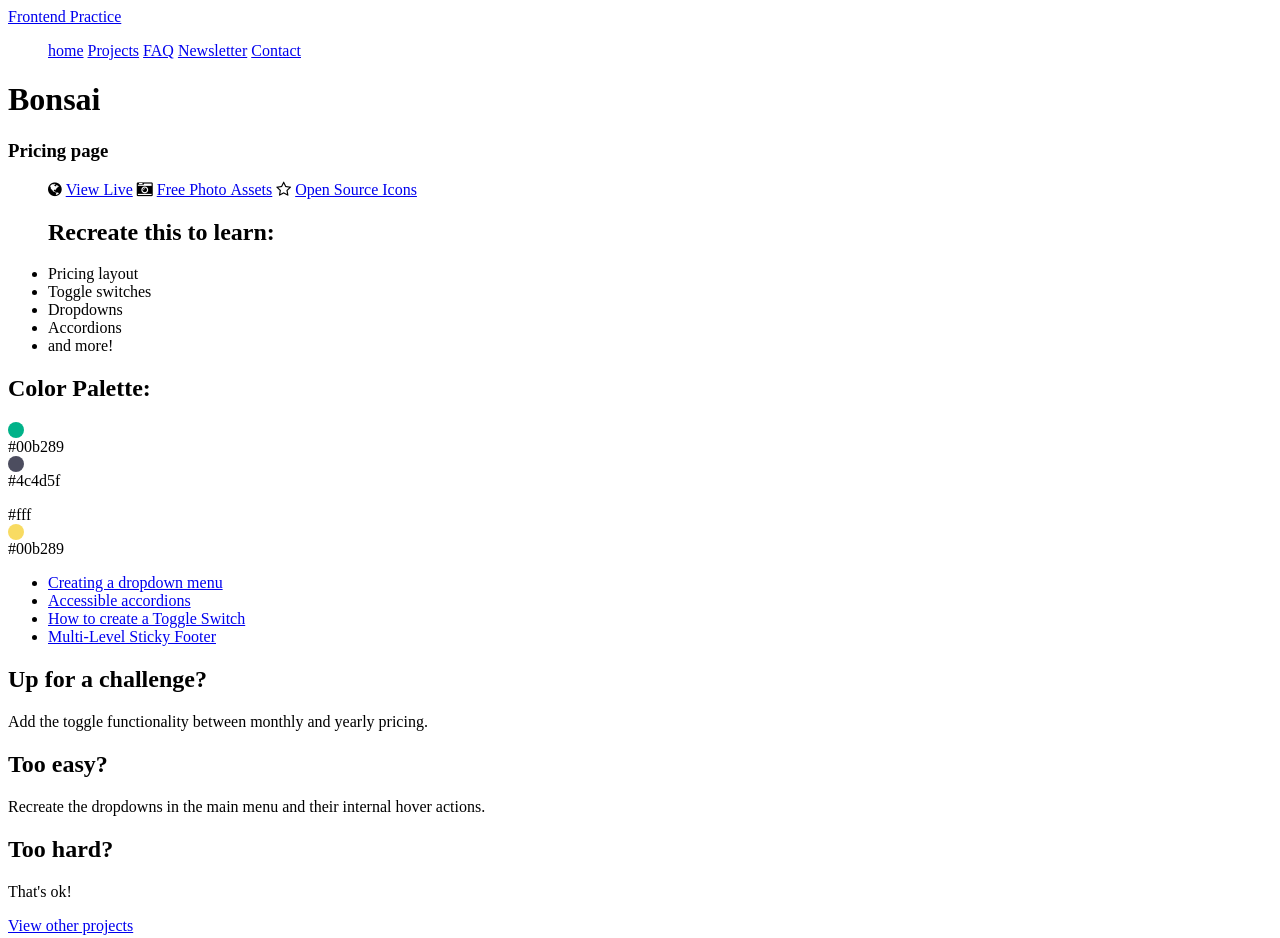
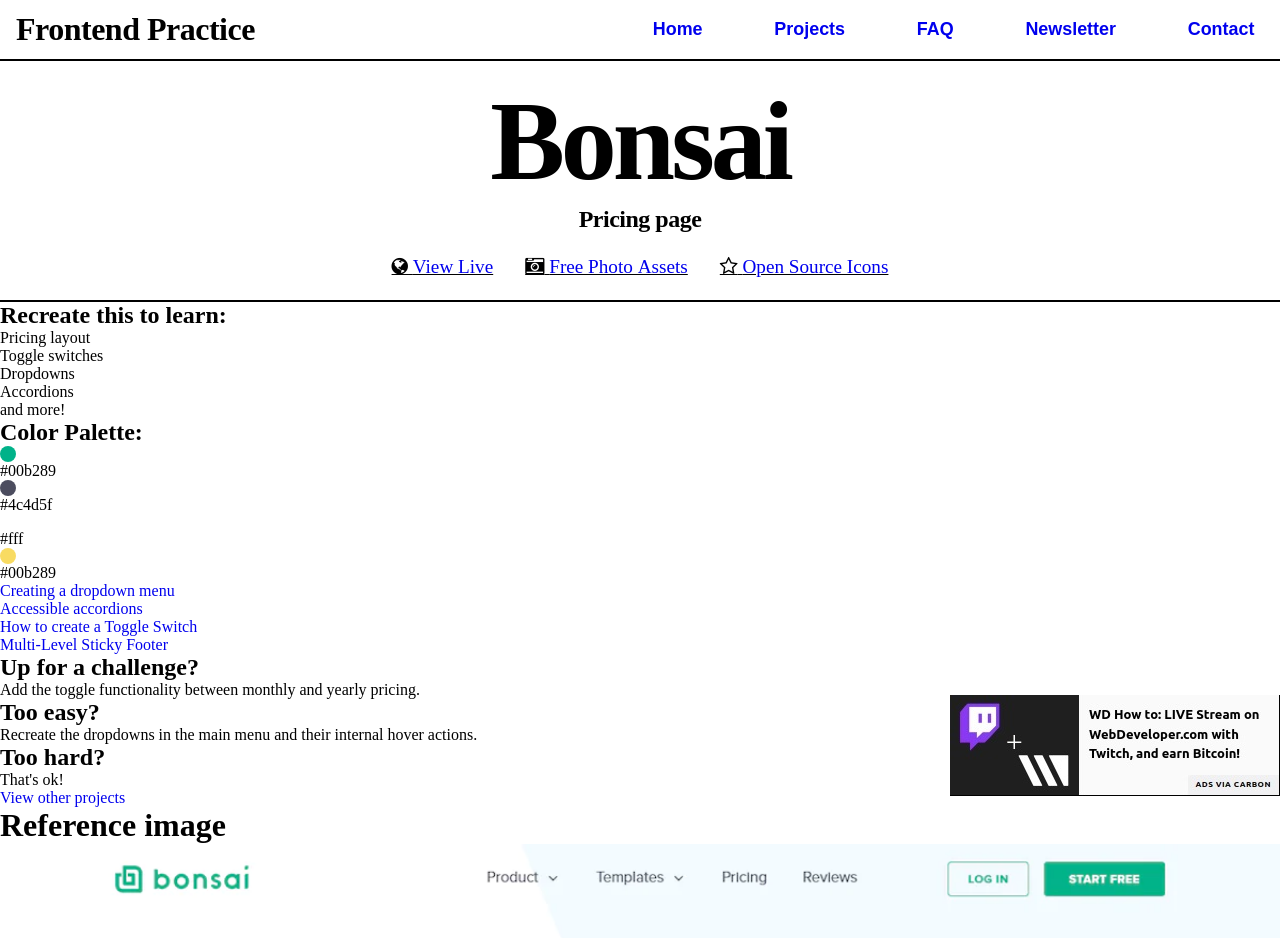
Before and after one commit to bueast/Bonsai-practice, a plain HTML site: page index.html in a window 1280 px wide. Shown: the top 938 px of the page. Drawn offline with Linux system fonts and the light colour scheme.

Commit message:
Done Navman and 1st section. Need to fix 3rd link. No idea why not responding

```diff
--- a/index.html
+++ b/index.html
@@ -10,18 +10,18 @@
     </head>
     <body>
         <nav id="navman">
-            <a href="#">Frontend Practice</a>
+            <a href="#" class="logo">Frontend Practice</a>
             <ul class="top-right-links">
-                <a href="#">home</a>
-                <a href="#">Projects</a>
-                <a href="#">FAQ</a>
-                <a href="#">Newsletter</a>
-                <a href="#">Contact</a>
+                <a href="#" class="trl">Home</a>
+                <a href="#" class="trl">Projects</a>
+                <a href="#" class="trl">FAQ</a>
+                <a href="#" class="trl">Newsletter</a>
+                <a href="#" class="trl">Contact</a>
             </ul>
         </nav>
-        <content class="heading">
+        <section class="heading">
             <h1>Bonsai</h1>
-            <p><h3>Pricing page</h3></p>
+            <p><h2>Pricing page</h2></p>
             <ul class="pricing-links">
                 <i class="fa fa-globe" aria-hidden="true">
                     <a href="#">View Live</a>
@@ -33,8 +33,8 @@
                     <a href="#">Open Source Icons</a>
                 </i>
             </ul>
-        </content>
-        <content class="tools">
+        </section>
+        <section class="tools">
             <ul class="recreate">
                 <h2>Recreate this to learn:</h2>
                 <li>Pricing layout</li>
@@ -70,8 +70,8 @@
                     <li><a href="#">Multi-Level Sticky Footer</a></li>
                 </ul>
             </div>
-        </content>
-        <content class="boxes">
+        </section>
+        <section class="boxes">
             <div class="box1">
                 <h2>Up for a challenge?</h2>
                 <p>Add the toggle functionality between monthly and yearly pricing.</p>
@@ -85,7 +85,7 @@
                 <p>That's ok!</p>
                 <a href="#">View other projects</a>
             </div>
-        </content>
+        </section>
         <div class="image">
             <h1>Reference image</h1>
             <img src="./C2-bonsai.webp">
--- a/styles.css
+++ b/styles.css
@@ -1,5 +1,108 @@
+* {                /*Leaves no space between sections*/
+    margin: 0;
+    padding: 0;
+}
+
+body {
+    font-family: "DM Serif Display", serif;
+    width: 100vw;
+}
+
+#navman, .heading, .tools {
+    background-color: rgb(255, 255, 255);
+    height: 100%;
+}
+
+a {
+    text-decoration: none;
+}
+
+#navman {
+    position: sticky;
+    top: 0;
+    height: 7.4vh;
+    width: 100vw;
+    display: flex;
+    justify-content: space-between;
+    align-items: center;
+    border-bottom: 2px solid black;
+}
+
+#navman a:visited, .pricing-links a:visited {
+    color: black;
+}
+
+img {
+    width: 100%;
+}
+
+.logo {
+    display: flex;
+    justify-content: flex-start;
+    font-size: 1.75rem;
+    font-weight: bolder;
+    padding-left: 1rem;
+    font-weight: 600;
+    letter-spacing: -.5px;
+    color: black;
+    font-size: 2rem;
+}
+
+.logo:hover, #navman a:hover {
+    text-decoration: underline 2px;
+}
+
+.top-right-links {
+    justify-content: space-between;
+    display: flex;
+    font-size: 1.12rem;
+    color: black;
+    width: 47vw;
+    padding: 33% 2%;
+    font-weight: 700;
+    font-family: sans-serif;
+}
+
 .green, .dark, .white, .yellow {
     height: 1rem;
     width: 1rem;
     border-radius: 50%;
 }
+
+
+.sticky {
+    position: fixed;
+    bottom: 0;
+    right: 0;
+}
+
+.heading {
+    text-align: center;
+    border-bottom: 2px solid black;
+}
+
+.heading h1 {
+    font-size: 7rem;
+    font-weight: bolder;
+    padding-top: 1rem;
+    letter-spacing: -.25rem;
+}
+
+.heading h2 {
+    letter-spacing: -.5px;
+}
+
+.pricing-links {
+    display: flex;
+    justify-content: center;
+    color: black;
+    margin: 1.5rem;
+    gap: 2rem;
+    text-decoration: underline;
+    font-size: 1.2rem;
+    font-weight: bold;
+}
+
+.pricing-links a:hover {
+    color: #4c4d5f;
+}
```
